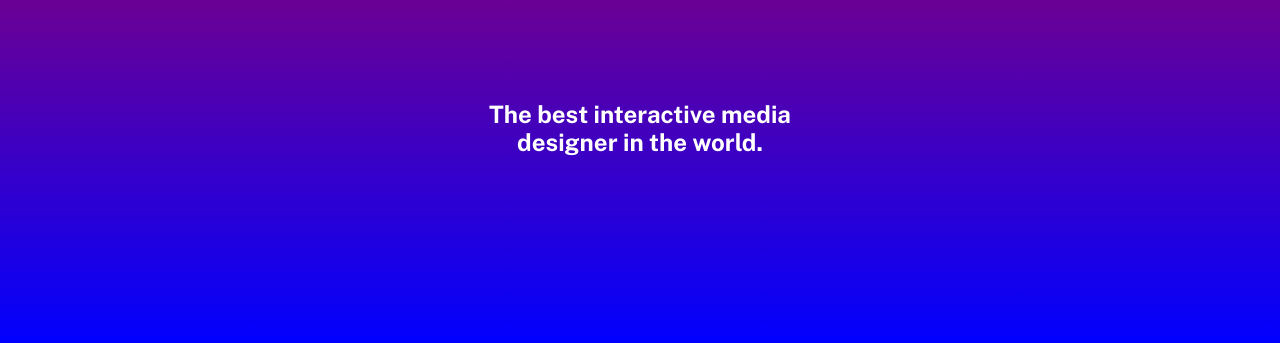
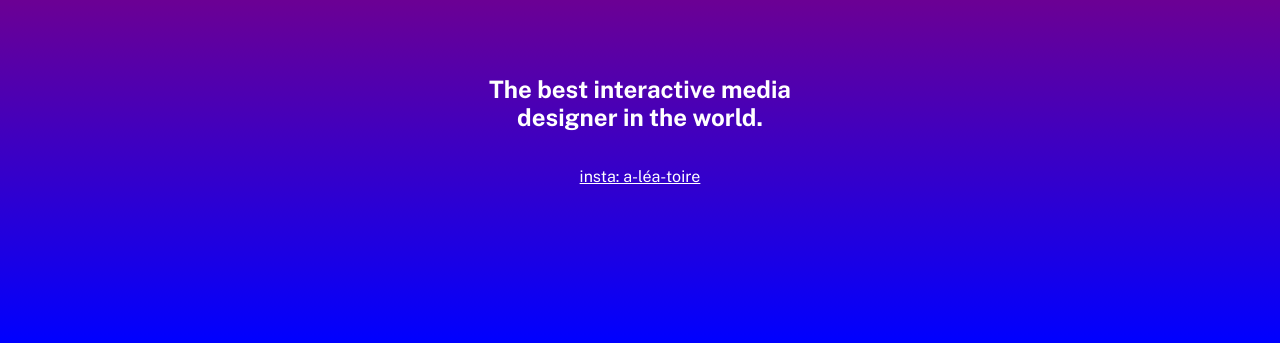
Before and after one commit to a-lea-toire/portfolio, a plain HTML site: page index.html in a window 1280 px wide. Shown: the part 473-816 px from the top of the page. Drawn offline with nearby package versions, Linux system fonts and the light colour scheme.

Commit message:
ajout lien insta

```diff
--- a/index.html
+++ b/index.html
@@ -9,5 +9,6 @@
 <body>
 	<h1>Léa</h1>
 	<h2>The best interactive media designer in the world.</h2>
+	<p><a href="https://www.instagram.com/leley.lea/">insta: a-léa-toire</a></p>
 </body>
 </html>
--- a/style.css
+++ b/style.css
@@ -21,3 +21,6 @@ h2{
 	text-align: center;
 	max-width: 25ch;
 }
+a {
+	color: inherit;
+}
```
